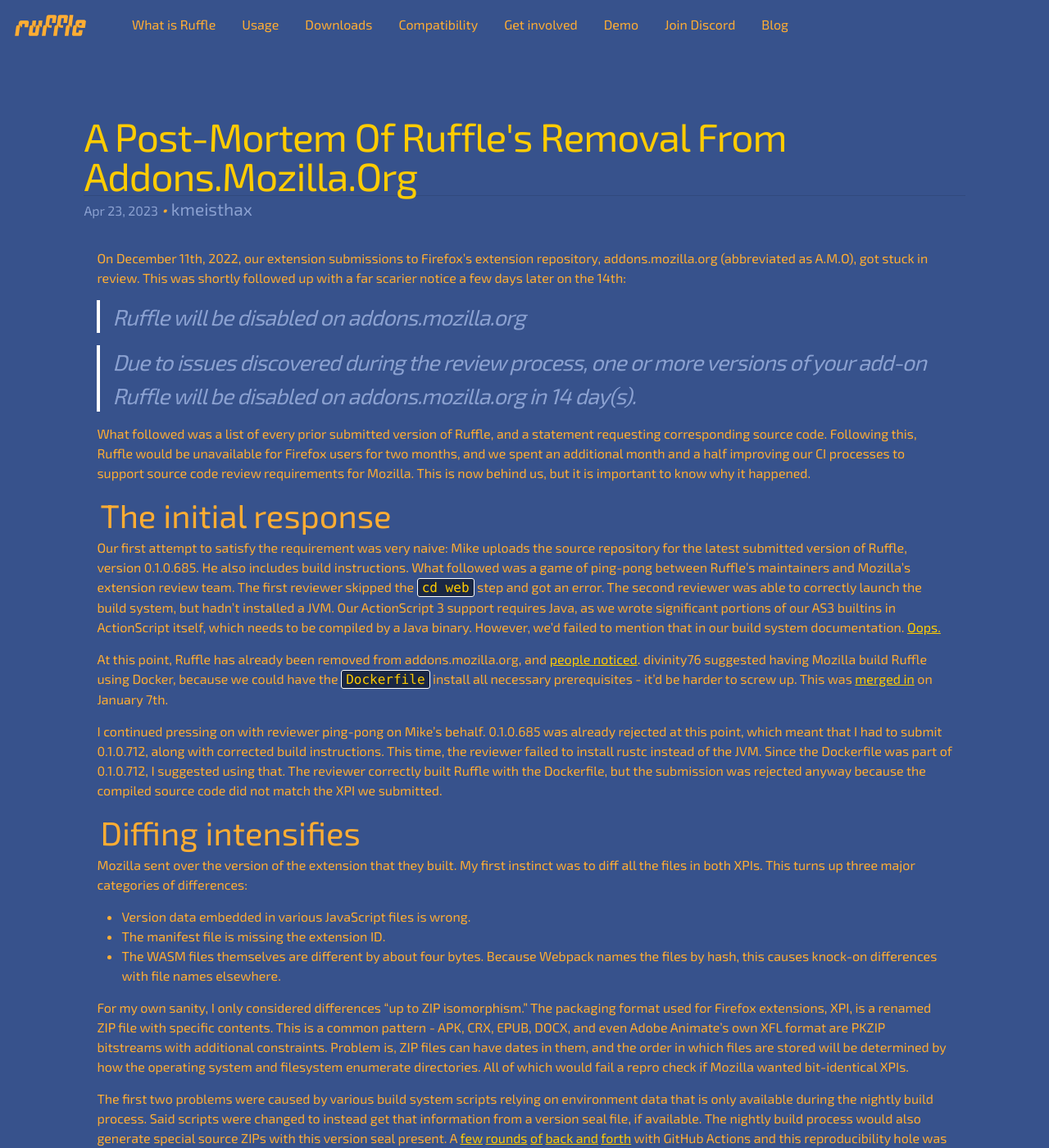
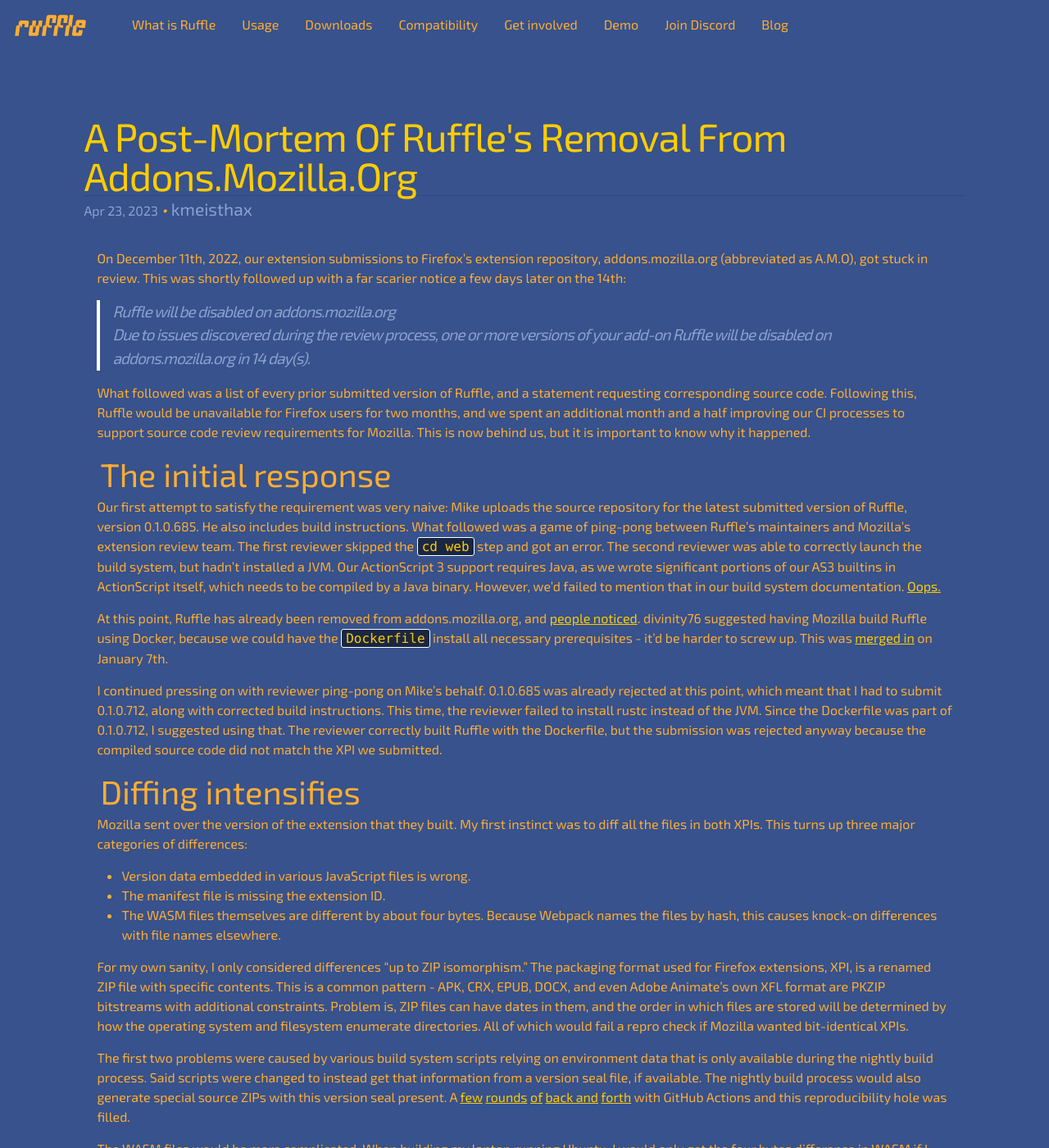
Before and after one commit to ruffle-rs/ruffle-rs.github.io, a Jekyll site: the page built from blog/_posts/2023-04-23-mozilla-extension-postmortem.markdown, in a window 1280 px wide and 1400 px high. Shown: the whole window at 82% size. Built offline with Jekyll 4.4.1, drawn with Linux system fonts in a browser that asks for light colours.

Commit message:
Fix blockquotes on blog

```diff
--- a/assets/title.scss
+++ b/assets/title.scss
@@ -102,6 +102,15 @@
   font-size: 1rem;
   padding-left: 8vw;
   padding-right: 8vw;
+}
+
+.section.content blockquote {
+  font-size: 1.2rem;
+  margin-bottom: 0;
+}
+
+.section.content blockquote + :not(blockquote) {
+  margin-top: 15px;
 }
 
 .section.content table.table {
```
